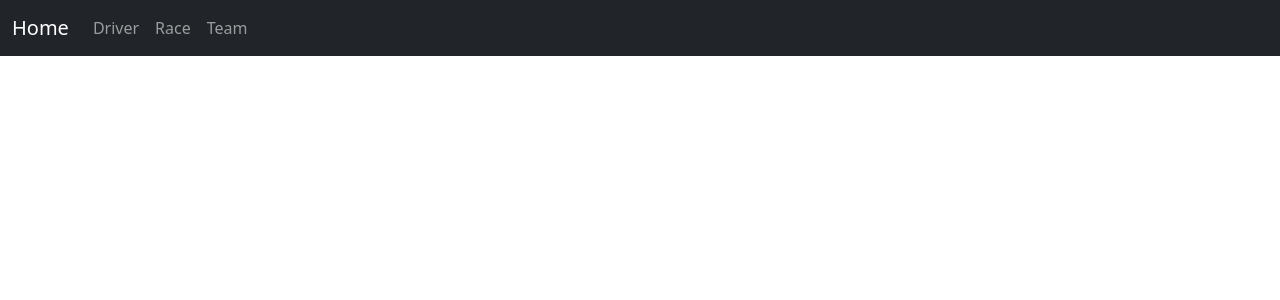
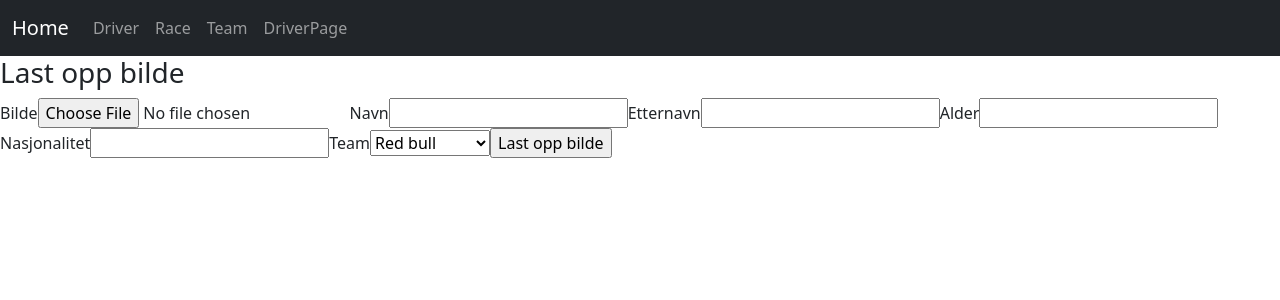
Before and after one commit to eliasWolden/DS3101-webutvikling-eksamen, a React (Vite) app in the folder formula1/: page /CreateDriverPage in a window 1280 px wide. Shown: the top 300 px of the page. Built offline with nearby package versions, Linux system fonts and the light colour scheme; no server answers.

Commit message:
jobbet litt med create driver

```diff
--- /dev/null
+++ b/formula1/src/components/CreateDriver/CreateDriver.jsx
@@ -0,0 +1,85 @@
+import React, { useState } from 'react';
+import ImageService from '../../services/ImageService';
+
+const CreateDriver = () => {
+  const [image, setImage] = useState(null);
+  const [name, setName] = useState('');
+  const [lastName, setLastName] = useState('');
+  const [age, setAge] = useState('');
+  const [nationality, setNationality] = useState('');
+  const [team, setTeam] = useState('');
+
+  const setDriverImage = (event) => {
+    const files = event.target.files;
+    if (files !== null) {
+      const file = files[0];
+      setImage(file);
+    }
+  };
+
+  const generateImageName = () => {
+    //lager et navn basert på navn og etternavn som brukes for å lagre bildet
+    const fullName = `${name.toLowerCase()} ${lastName.toLowerCase()}`;
+    return `${fullName.replace(/\s+/g, '-')}.png`;
+  };
+
+  const uploadImage = () => {
+    if (image !== null) {
+      const imageName = generateImageName();
+      //sender bildet videre til ImageService
+      ImageService.uploadImage(image, imageName).then((imageUrl) => {
+        console.log('Image uploaded:', imageUrl);
+
+        createDriver({ name }); // sender navnet til createDriver
+      });
+    }
+  };
+
+  const createDriver = (additionalData) => {
+    const driverData = {
+      name: additionalData.name,
+    };
+//sender en driver til ImageService
+    ImageService.createDriver(driverData).then((response) => {
+      console.log('Driver created:', response);
+    });
+  };
+
+  return (
+    <section>
+      <h3>Last opp bilde</h3>
+
+      <label>Bilde</label>
+      <input type="file" onChange={setDriverImage} />
+
+      <label>Navn</label>
+      <input type="text" value={name} onChange={(e) => setName(e.target.value)} />
+
+      <label>Etternavn</label>
+      <input type="text" value={lastName} onChange={(e) => setLastName(e.target.value)} />
+
+      <label>Alder</label>
+      <input type="text" value={age} onChange={(e) => setAge(e.target.value)} />
+
+      <label>Nasjonalitet</label>
+      <input type="text" value={nationality} onChange={(e) => setNationality(e.target.value)} />
+
+      <label>Team</label>
+      <select value={team} onChange={(e) => setTeam(e.target.value)}>
+        <option value="1">Red bull</option>
+        <option value="2">Mercedes</option>
+        <option value="3">Ferrari</option>
+        <option value="4">McLaren</option>
+        <option value="5">Aston Martin</option>
+        <option value="6">Apline</option>
+        <option value="7">Williams</option>
+        <option value="8">AplhaTauri</option>
+        <option value="9">Alfa Romeo</option>
+        <option value="10">Haas F1</option>
+      </select>
+      <input type="button" onClick={uploadImage} value="Last opp bilde" />
+    </section>
+  );
+}
+
+export default CreateDriver;
--- a/formula1/src/components/Drivers/DriverList.jsx
+++ b/formula1/src/components/Drivers/DriverList.jsx
@@ -22,10 +22,10 @@ const DriverList = ({ onSelectDriver }) => {
     ));
   // Carousel konfigurasjon
   const responsive = {
-    superLargeDesktop: { breakpoint: { max: 4000, min: 3000 }, items: 5 },
-    desktop: { breakpoint: { max: 3000, min: 1024 }, items: 3 },
-    tablet: { breakpoint: { max: 1024, min: 464 }, items: 2 },
-    mobile: { breakpoint: { max: 464, min: 0 }, items: 1 },
+    superLargeDesktop: { breakpoint: { max: 4000, min: 3000 }, items: 5, step: 3 },
+    desktop: { breakpoint: { max: 3000, min: 1024 }, items: 3, step: 3 },
+    tablet: { breakpoint: { max: 1024, min: 464 }, items: 2, step: 3 },
+    mobile: { breakpoint: { max: 464, min: 0 }, items: 1, step: 3 },
   };
 
   return (
@@ -34,7 +34,9 @@ const DriverList = ({ onSelectDriver }) => {
         responsive={responsive}
         infinite={true}
         containerClass="carousel-container center"
-        showDots={true}>
+        showDots={true}
+        draggable={false}
+        >
         {getDriversJSX()}
       </Carousel>
     </div>
--- a/formula1/src/components/RoutingContent/Routing.jsx
+++ b/formula1/src/components/RoutingContent/Routing.jsx
@@ -5,6 +5,7 @@ import 'bootstrap/dist/css/bootstrap.min.css';
 import { DriverProvider } from "../../contexts/DriverContext";
 import { RaceProvider } from "../../contexts/RaceContext";
 import { TeamProvider } from "../../contexts/TeamContext";
+import CreateDriverPage from "../../pages/CreateDriverPage";
 
 function Routing() {
   return (
@@ -47,6 +48,11 @@ function Routing() {
                     Team
                   </Link>
                 </li>
+                <li className="nav-item">
+                  <Link to="/CreateDriverPage" className="nav-link">
+                    DriverPage
+                  </Link>
+                </li>
               </ul>
             </div>
           </div>
@@ -56,6 +62,7 @@ function Routing() {
           <Route path="/DriverPage" element={<DriverPage />} />
           <Route path="/RacePage" element={<RacePage />} />
           <Route path="/TeamPage" element={<TeamPage />} />
+          <Route path="/CreateDriverPage" element={<CreateDriverPage />} />
         </Routes>
           </TeamProvider>
           </RaceProvider>
--- a/formula1/src/pages/CreateDriverPage.jsx
+++ b/formula1/src/pages/CreateDriverPage.jsx
@@ -0,0 +1,11 @@
+import CreateDriver from "../components/CreateDriver/CreateDriver";
+
+const CreateDriverPage = () => {
+    return (
+      <section>
+        <CreateDriver/>
+      </section>
+    );
+  };
+
+  export default CreateDriverPage;
--- /dev/null
+++ b/formula1/src/services/ImageService.js
@@ -0,0 +1,26 @@
+import axios from "axios";
+
+const imageUploadService = () => {
+
+    const imagecontroller = 'http://localhost:5257/api/Image/Driver';
+
+    const uploadImage = async (imageFile, imageName) => {
+        //lager formdata
+        const formData = new FormData();
+        formData.append('file', imageFile, imageName);
+
+        // sender formdata til api
+        const result = await axios({
+            method: 'POST',
+            data: formData,
+            headers: {'Content-Type': 'multipart/form-data',},
+        });
+
+        formData.delete("file");
+    }
+    return {
+        uploadImage
+    }
+}
+
+export default imageUploadService;
```
Also changed, not shown: formula1/src/components/CreateDriver/CreateDriverItem.jsx (deleted), formula1/src/components/CreateDriver/CreateDriverList.jsx (deleted), formula1/src/components/Drivers/DriverItem.jsx (line endings or trailing spaces), formula1/src/components/Teams/TeamItem.jsx (line endings or trailing spaces), formula1/src/contexts/CreateDriverContext.jsx (deleted), 2 other files (tests, documents, lock files or other folders).
